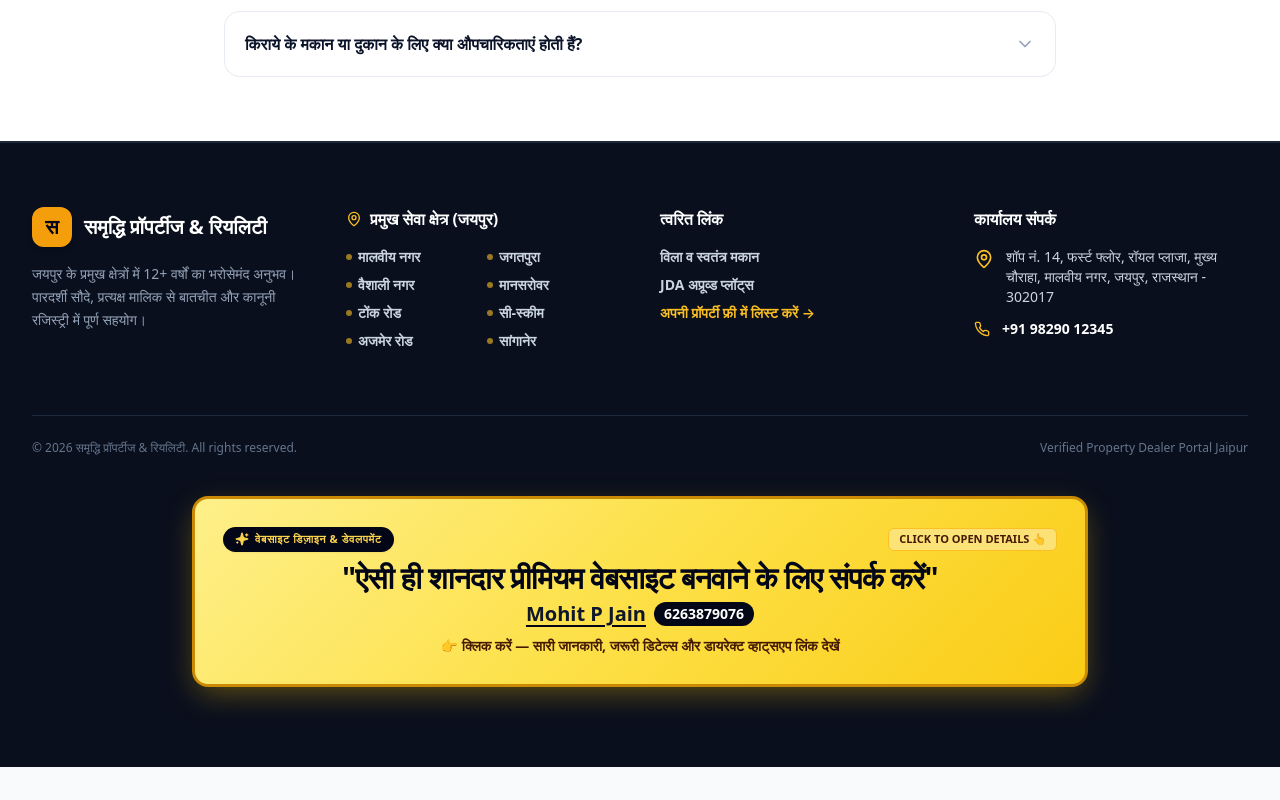
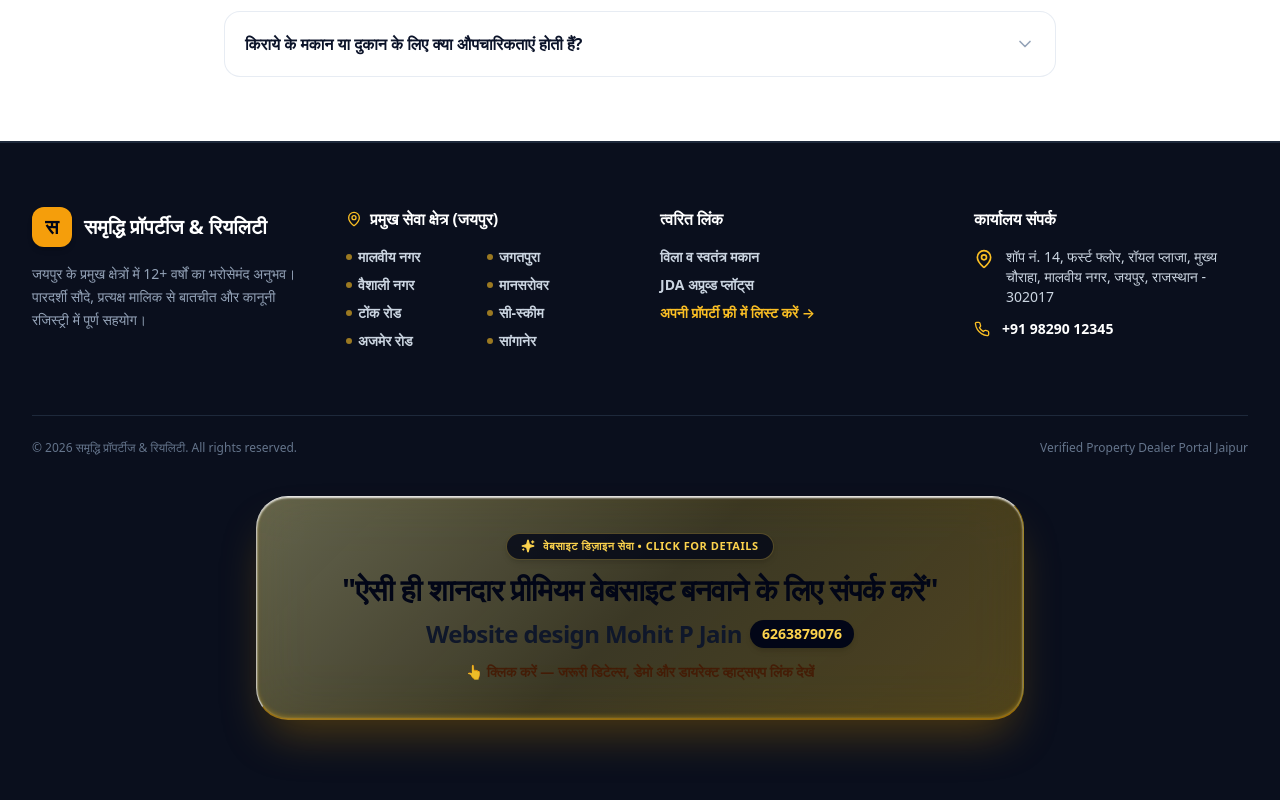
Before and after one commit to Mohit12836/samriddhi-property-broker, a Next.js app: page / in a window 1280 px wide. Shown: the part 5633-6433 px from the top of the page. Before the commit the page ends 6400 px from the top, so only its background shows below. Built offline with nearby package versions, Linux system fonts and the light colour scheme.

Commit message:
feat: exact frosted yellow glassmorphism card matching user reference image with Website design Mohit P Jain 6263879076

```diff
--- a/src/app/globals.css
+++ b/src/app/globals.css
@@ -27,7 +27,7 @@
   }
 }
 
-/* ⚡ BORDER PAR CHALTI HUI CHAMAKTI LIGHT (RUNNING BEAM) */
+/* ⚡ RUNNING LASER LIGHT BEAM */
 @keyframes laser-beam-spin {
   0% {
     background-position: 0% 50%;
@@ -73,70 +73,38 @@
   z-index: 10;
 }
 
-/* 🌊 CARD AUR SECTION KE ANDAR LAHRATI HUI LIGHT (WAVE SHIMMER) */
-@keyframes flowing-color-wave {
-  0% {
-    background-position: -200% 0;
-  }
-  100% {
-    background-position: 200% 0;
-  }
-}
-
-.shimmer-wave-inside {
+/* 💎 REAL FROSTED 3D GLASSMORPHISM CARD (EXACT AS USER IMAGE, IN LUXURY YELLOW/GOLD) */
+.real-yellow-glass-card {
   background: linear-gradient(
-    90deg,
-    rgba(255, 255, 255, 0) 0%,
-    rgba(245, 158, 11, 0.08) 50%,
-    rgba(255, 255, 255, 0) 100%
+    135deg,
+    rgba(254, 240, 138, 0.38) 0%,
+    rgba(250, 204, 21, 0.22) 50%,
+    rgba(234, 179, 8, 0.32) 100%
   );
-  background-size: 200% 100%;
-  animation: flowing-color-wave 4s infinite linear;
-}
-
-/* 🟡 YELLOW GLASS LOOK BOX WITH RUNNING LIGHT BORDER */
-.yellow-glass-box {
-  position: relative;
-  border-radius: 1.75rem;
-  background: rgba(254, 240, 138, 0.22);
-  backdrop-filter: blur(20px);
-  -webkit-backdrop-filter: blur(20px);
-  box-shadow: 0 20px 40px -15px rgba(245, 158, 11, 0.3);
-  transition: all 0.35s ease;
+  backdrop-filter: blur(28px) saturate(190%);
+  -webkit-backdrop-filter: blur(28px) saturate(190%);
+  border-radius: 2rem;
+  border-top: 1.5px solid rgba(255, 255, 255, 0.85);
+  border-left: 1.5px solid rgba(255, 255, 255, 0.65);
+  border-right: 1.5px solid rgba(234, 179, 8, 0.45);
+  border-bottom: 2px solid rgba(202, 138, 4, 0.6);
+  box-shadow:
+    0 25px 45px -12px rgba(202, 138, 4, 0.35),
+    0 8px 16px -4px rgba(0, 0, 0, 0.08),
+    inset 0 1px 2px 0 rgba(255, 255, 255, 0.9),
+    inset 0 -2px 4px 0 rgba(234, 179, 8, 0.3);
+  transition: all 0.4s cubic-bezier(0.16, 1, 0.3, 1);
   cursor: pointer;
 }
 
-.yellow-glass-box::before {
-  content: '';
-  position: absolute;
-  inset: -3px;
-  border-radius: inherit;
-  padding: 3px;
-  background: linear-gradient(
-    90deg,
-    #F59E0B 0%,
-    #FBBF24 25%,
-    #10B981 50%,
-    #F59E0B 75%,
-    #D97706 100%
-  );
-  background-size: 250% 250%;
-  animation: laser-beam-spin 3s linear infinite;
-  -webkit-mask:
-    linear-gradient(#fff 0 0) content-box,
-    linear-gradient(#fff 0 0);
-  -webkit-mask-composite: xor;
-  mask-composite: exclude;
-  pointer-events: none;
-  z-index: 10;
+.real-yellow-glass-card:hover {
+  transform: translateY(-5px) scale(1.01);
+  box-shadow:
+    0 35px 55px -10px rgba(202, 138, 4, 0.45),
+    0 12px 24px -4px rgba(0, 0, 0, 0.12),
+    inset 0 1px 3px 0 rgba(255, 255, 255, 1);
 }
 
-.yellow-glass-box:hover {
-  transform: translateY(-4px) scale(1.01);
-  box-shadow: 0 25px 50px -10px rgba(245, 158, 11, 0.4);
-}
-
-/* Clean Nav */
 .clean-nav-header {
   background: rgba(255, 255, 255, 0.95);
   backdrop-filter: blur(12px);
--- a/src/components/Footer.tsx
+++ b/src/components/Footer.tsx
@@ -3,7 +3,7 @@
 import React, { useState } from "react";
 import Link from "next/link";
 import { agencyConfig } from "@/config/agency";
-import { MapPin, Phone, MessageCircle, ExternalLink, Sparkles, X, CheckCircle2, ArrowRight, Code2 } from "lucide-react";
+import { MapPin, Phone, MessageCircle, ExternalLink, Sparkles, X, CheckCircle2, ArrowRight } from "lucide-react";
 
 export default function Footer() {
   const [modalOpen, setModalOpen] = useState(false);
@@ -16,7 +16,7 @@ export default function Footer() {
     <footer className="bg-[#0A0F1D] text-slate-300 pt-16 pb-12 border-t-2 border-slate-800">
       <div className="max-w-7xl mx-auto px-4 sm:px-6 lg:px-8">
 
-        {/* 🏢 1. MAIN AGENCY FOOTER DETAILS (OFFICE, SERVICES, CONTACTS) */}
+        {/* 🏢 1. MAIN AGENCY FOOTER DETAILS */}
         <div className="grid grid-cols-1 md:grid-cols-2 lg:grid-cols-4 gap-10 pb-16 border-b border-slate-800">
           {/* Col 1 */}
           <div className="space-y-4">
@@ -98,51 +98,40 @@ export default function Footer() {
           <p>Verified Property Dealer Portal Jaipur</p>
         </div>
 
-        {/* 🟡 3. SABSE NICHE: THE HIGH-CONTRAST PROFESSIONAL YELLOW GLASS BOX (ABSOLUTE BOTTOM) */}
-        <div className="pt-4 pb-8">
+        {/* 🟡 3. SABSE NICHE: EXACT 3D FROSTED YELLOW GLASSMORPHISM CARD (AS PER USER REFERENCE IMAGE) */}
+        <div className="pt-4 pb-8 flex justify-center">
           <div
             onClick={() => setModalOpen(true)}
-            className="w-full max-w-4xl mx-auto rounded-2xl p-5 sm:p-7 transition-all duration-300 cursor-pointer shadow-xl relative overflow-hidden"
-            style={{
-              background: "linear-gradient(135deg, #FEF08A 0%, #FDE047 50%, #FACC15 100%)",
-              border: "3px solid #CA8A04",
-              boxShadow: "0 10px 30px -5px rgba(234, 179, 8, 0.4)"
-            }}
+            className="real-yellow-glass-card w-full max-w-3xl p-6 sm:p-9 text-center relative overflow-hidden"
           >
-            {/* Top Micro Tag */}
-            <div className="flex items-center justify-between mb-2">
-              <span className="px-3 py-1 rounded-full bg-slate-950 text-amber-300 text-[11px] font-black uppercase tracking-wider flex items-center gap-1.5 shadow-sm">
-                <Sparkles className="w-3.5 h-3.5 fill-amber-300" />
-                <span>वेबसाइट डिज़ाइन & डेवलपमेंट</span>
+            {/* Top Sub-tag */}
+            <div className="inline-flex items-center gap-2 px-3.5 py-1 rounded-full bg-slate-950/80 text-amber-300 text-[11px] font-black uppercase tracking-wider mb-3 shadow-md border border-amber-300/30">
+              <Sparkles className="w-3.5 h-3.5 fill-amber-300" />
+              <span>वेबसाइट डिज़ाइन सेवा • CLICK FOR DETAILS</span>
+            </div>
+
+            {/* Main Headline Exact as Requested */}
+            <h3 className="text-xl sm:text-3xl font-black text-slate-950 tracking-tight leading-snug drop-shadow-xs">
+              "ऐसी ही शानदार प्रीमियम वेबसाइट बनवाने के लिए संपर्क करें"
+            </h3>
+
+            {/* Exactly: "Website design Mohit P Jain" */}
+            <div className="mt-2.5 flex items-center justify-center gap-2 flex-wrap">
+              <span className="text-lg sm:text-2xl font-black text-slate-900 tracking-tight">
+                Website design Mohit P Jain
               </span>
-              <span className="text-[11px] font-black text-amber-950 bg-amber-200/80 px-2.5 py-0.5 rounded-md border border-amber-400">
-                CLICK TO OPEN DETAILS 👆
+              <span className="text-xs sm:text-sm font-black bg-slate-950 text-amber-300 px-3 py-1 rounded-full shadow-md">
+                6263879076
               </span>
             </div>
 
-            {/* Main Text: 100% Solid Dark Black/Navy for Crystal Clear Contrast on Yellow */}
-            <div className="text-center my-2">
-              <h3 className="text-lg sm:text-2xl md:text-3xl font-black text-slate-950 tracking-tight leading-snug">
-                "ऐसी ही शानदार प्रीमियम वेबसाइट बनवाने के लिए संपर्क करें"
-              </h3>
-              <div className="mt-1 flex items-center justify-center gap-2">
-                <span className="text-base sm:text-xl font-black text-slate-900 underline decoration-slate-950 underline-offset-4">
-                  Mohit P Jain
-                </span>
-                <span className="text-xs sm:text-sm font-black bg-slate-950 text-white px-2.5 py-0.5 rounded-full">
-                  6263879076
-                </span>
-              </div>
-            </div>
-
-            {/* Helper Text */}
-            <p className="text-center text-xs sm:text-sm font-extrabold text-amber-950 mt-2">
-              👉 क्लिक करें — सारी जानकारी, जरूरी डिटेल्स और डायरेक्ट व्हाट्सएप लिंक देखें
+            <p className="mt-3 text-xs sm:text-sm font-extrabold text-amber-950/90">
+              👆 क्लिक करें — जरूरी डिटेल्स, डेमो और डायरेक्ट व्हाट्सएप लिंक देखें
             </p>
           </div>
         </div>
 
-        {/* 🪟 4. MODAL POPUP: PURE BLACK BACKGROUND + PURE WHITE/GOLD TEXT (ZERO BLURRY MUD) */}
+        {/* 🪟 4. MODAL POPUP: SOLID BLACK & WHITE HIGH CONTRAST */}
         {modalOpen && (
           <div className="fixed inset-0 z-50 flex items-center justify-center p-4 bg-black/85 backdrop-blur-md animate-in fade-in duration-200">
             <div className="relative w-full max-w-xl bg-[#090D1A] rounded-3xl border-2 border-amber-400 shadow-2xl p-6 sm:p-8 text-white">
@@ -169,7 +158,7 @@ export default function Footer() {
                 </div>
               </div>
 
-              {/* Required Details List with 100% Crisp Contrast */}
+              {/* Required Details List */}
               <div className="my-5 p-4 rounded-2xl bg-slate-900/90 border border-slate-700">
                 <span className="text-xs font-black text-amber-300 uppercase tracking-wider block mb-3">
                   📋 वेबसाइट बनाने के लिए केवल ये जानकारी भेजें:
```
